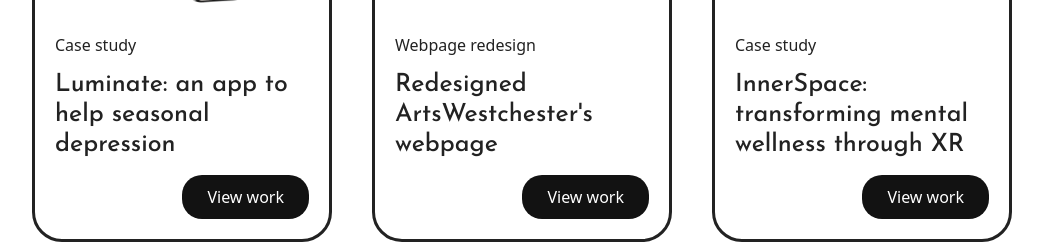
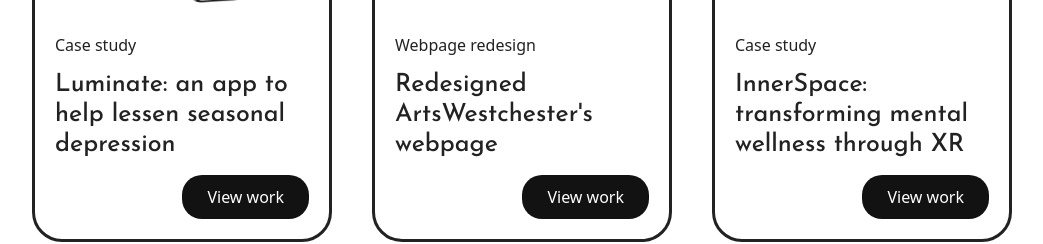
Before and after one commit to chaconshania/Portfolio, a React (Vite) app: page / in a window 1280 px wide. Shown: the part 1278-1522 px from the top of the page, without its empty margins (118-1161 px from the left). Built offline with nearby package versions, Linux system fonts and the light colour scheme.

Commit message:
Updated wording

```diff
--- a/src/webpages/Home/Projects/Projects.jsx
+++ b/src/webpages/Home/Projects/Projects.jsx
@@ -12,7 +12,7 @@
         <Project
           src={luminate}
           h6="Case study"
-          h3="Luminate: an app to help seasonal depression"
+          h3="Luminate: an app to help lessen seasonal depression"
           link="https://scluminate.framer.website/"
           button="View work"
         />
```
